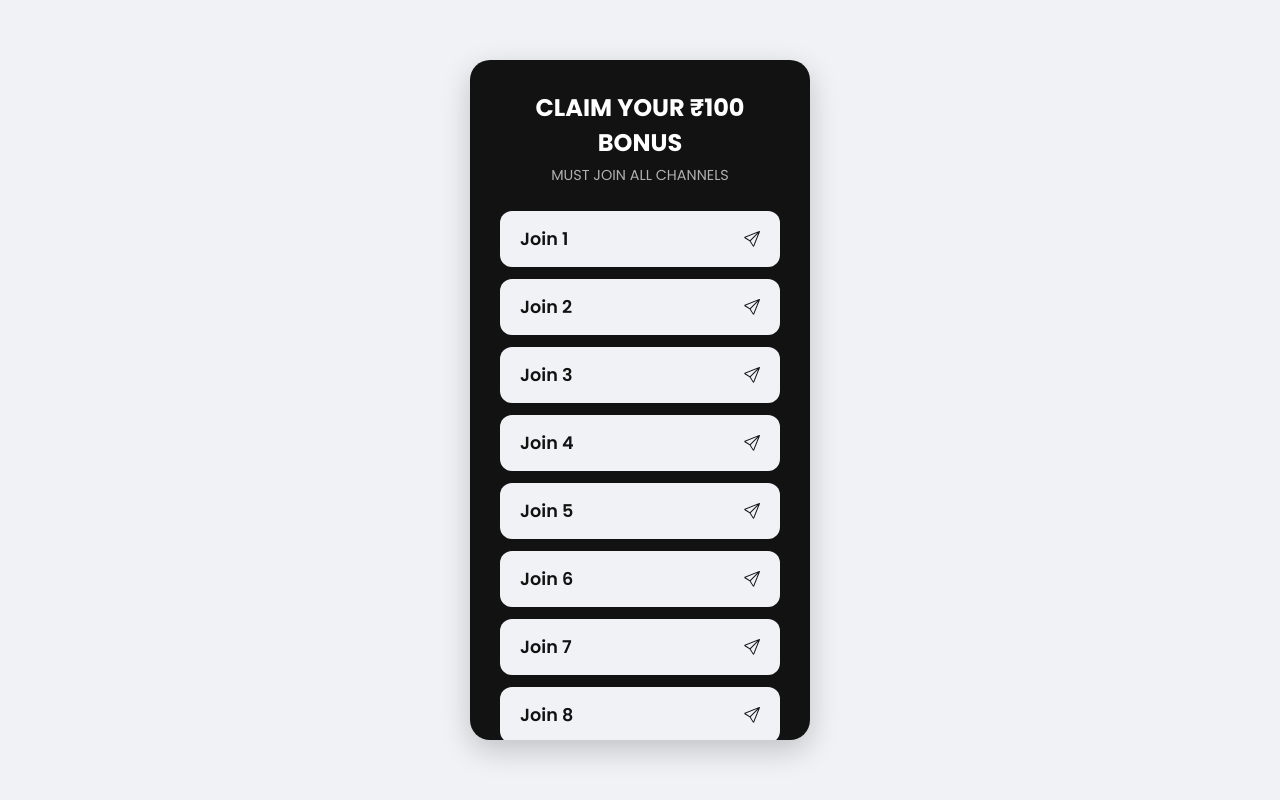
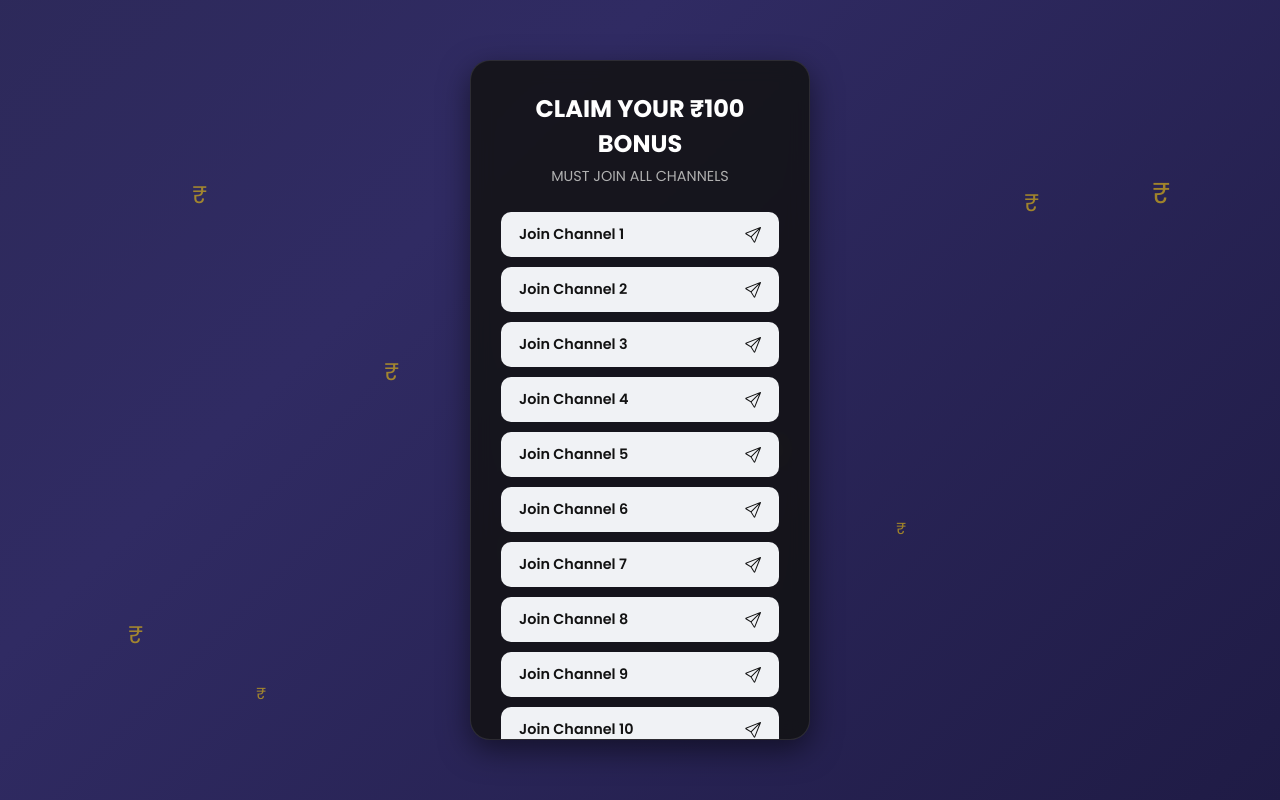
Before and after one commit to phx-server/Claim-Free, a plain HTML site: page index.html in a window 1280 px wide. Both pictures are taken after a click on the button "Claim". Drawn offline with Linux system fonts and the light colour scheme.

Commit message:
index.html

```diff
--- a/index.html
+++ b/index.html
@@ -21,28 +21,81 @@
             justify-content: center;
             align-items: center;
             min-height: 100vh;
-            background: #f0f2f5;
             color: white;
             overflow: hidden; /* To hide scrollbars */
+
+            /* --- NEW: AWESOME ANIMATED BACKGROUND --- */
+            background: linear-gradient(-45deg, #0f0c29, #302b63, #24243e, #121212);
+            background-size: 400% 400%;
+            animation: gradient-animation 15s ease infinite;
         }
+
+        @keyframes gradient-animation {
+            0% { background-position: 0% 50%; }
+            50% { background-position: 100% 50%; }
+            100% { background-position: 0% 50%; }
+        }
+
+        /* --- NEW: MONEY RAIN ANIMATION CONTAINER --- */
+        .money-fall {
+            position: absolute;
+            top: 0;
+            left: 0;
+            width: 100%;
+            height: 100%;
+            overflow: hidden;
+            z-index: 0;
+        }
+
+        .money {
+            position: absolute;
+            top: -10%;
+            color: #f1c40f;
+            font-size: 1.5rem;
+            opacity: 0.6;
+            animation: fall linear infinite;
+        }
+
+        @keyframes fall {
+            to {
+                transform: translateY(110vh);
+            }
+        }
+
+        /* Assigning random delays and positions for the money rain */
+        .money:nth-child(1) { left: 10%; animation-duration: 10s; animation-delay: 0s; }
+        .money:nth-child(2) { left: 20%; animation-duration: 8s; animation-delay: 1s; font-size: 1rem; }
+        .money:nth-child(3) { left: 30%; animation-duration: 12s; animation-delay: 2s; }
+        .money:nth-child(4) { left: 40%; animation-duration: 7s; animation-delay: 3s; font-size: 1.2rem; }
+        .money:nth-child(5) { left: 50%; animation-duration: 9s; animation-delay: 0.5s; }
+        .money:nth-child(6) { left: 60%; animation-duration: 11s; animation-delay: 1.5s; }
+        .money:nth-child(7) { left: 70%; animation-duration: 8s; animation-delay: 2.5s; font-size: 1rem; }
+        .money:nth-child(8) { left: 80%; animation-duration: 13s; animation-delay: 4s; }
+        .money:nth-child(9) { left: 90%; animation-duration: 6s; animation-delay: 0.2s; font-size: 1.8rem; }
+        .money:nth-child(10) { left: 15%; animation-duration: 10s; animation-delay: 5s; }
+
 
         /* Main Container for the Modals */
         .container {
             width: 100%;
             max-width: 380px;
             padding: 20px;
+            position: relative; /* To ensure it's on top of the animation */
+            z-index: 1;
         }
 
         /* Common styles for all modals */
         .modal {
-            background: #121212; /* Dark background */
+            background: rgba(18, 18, 18, 0.85); /* Slightly transparent dark background */
             border-radius: 20px;
             padding: 30px;
             text-align: center;
-            box-shadow: 0 10px 30px rgba(0, 0, 0, 0.2);
+            box-shadow: 0 10px 30px rgba(0, 0, 0, 0.5);
             position: relative;
             max-height: 85vh; /* Set a max height relative to the viewport height */
             overflow-y: auto; /* Add a vertical scrollbar ONLY if content overflows */
+            border: 1px solid rgba(255, 255, 255, 0.1); /* Subtle border */
+            backdrop-filter: blur(10px); /* Frosted glass effect */
         }
 
         /* Custom scrollbar for webkit browsers (Chrome, Safari) */
@@ -113,6 +166,7 @@
             font-size: 2.5rem;
             font-weight: 700;
             margin-bottom: 25px;
+            color: #f1c40f;
         }
 
         #modal-1 .claim-btn {
@@ -150,7 +204,7 @@
         .channel-list {
             display: flex;
             flex-direction: column;
-            gap: 12px;
+            gap: 10px; /* MODIFIED: Reduced gap for smaller buttons */
             margin-bottom: 20px;
         }
 
@@ -161,9 +215,9 @@
             background: #f0f2f5;
             color: #121212;
             text-decoration: none;
-            padding: 15px 20px;
-            border-radius: 12px;
-            font-size: 1.1rem;
+            padding: 12px 18px; /* MODIFIED: Reduced padding */
+            border-radius: 10px; /* MODIFIED: Slightly smaller radius */
+            font-size: 0.9rem; /* MODIFIED: Reduced font size */
             font-weight: 600;
             cursor: pointer;
             width: 100%;
@@ -221,7 +275,7 @@
             transform: scale(1.02);
         }
 
-        /* --- [NEWLY ADDED] STYLES FOR MODAL 3: WITHDRAWAL --- */
+        /* --- STYLES FOR MODAL 3: WITHDRAWAL --- */
         #modal-3 {
             display: none; /* Hidden by default */
         }
@@ -325,7 +379,7 @@
             transform: scale(1.02);
         }
 
-        /* --- [NEWLY ADDED] STYLES FOR SUCCESS MESSAGE --- */
+        /* --- STYLES FOR SUCCESS MESSAGE --- */
         #success-message {
             display: none; /* Hidden by default */
             flex-direction: column;
@@ -353,6 +407,21 @@
     </style>
 </head>
 <body>
+
+<!-- NEW: Money Rain Animation Elements -->
+<div class="money-fall">
+    <div class="money">₹</div>
+    <div class="money">₹</div>
+    <div class="money">₹</div>
+    <div class="money">₹</div>
+    <div class="money">₹</div>
+    <div class="money">₹</div>
+    <div class="money">₹</div>
+    <div class="money">₹</div>
+    <div class="money">₹</div>
+    <div class="money">₹</div>
+</div>
+
 
 <div class="container">
     <!-- MODAL 1: Initial Promotion Claim -->
@@ -386,7 +455,7 @@
         </button>
     </div>
 
-    <!-- [NEWLY ADDED] MODAL 3: WITHDRAWAL SYSTEM -->
+    <!-- MODAL 3: WITHDRAWAL SYSTEM -->
     <div class="modal" id="modal-3">
         <div id="withdraw-form-container">
             <h1>Withdrawal</h1>
@@ -446,7 +515,6 @@
     const channelList = document.getElementById('channel-list');
     const submitBtn = document.getElementById('submit-btn');
 
-    // --- [NEWLY ADDED] Get elements for Modal 3 ---
     const modal3 = document.getElementById('modal-3');
     const withdrawForm = document.getElementById('withdraw-form');
     const withdrawFormContainer = document.getElementById('withdraw-form-container');
@@ -455,14 +523,19 @@
     // --- STEP 1: APNE SAARE CHANNEL LINKS YAHAN DAALEIN ---
     const channelLinks = [
         'https://t.me/+1X0eT2Hzrmk3NmNl',
-        'https://t.me/+76oIFKdLe8kxNGFl', // Dusra link
-        'https://t.me/+VzAJIjNqyLtlNDVl', // Teesra link
+        'https://t.me/+76oIFKdLe8kxNGFl',
+        'https://t.me/+VzAJIjNqyLtlNDVl',
         'https://t.me/+S2colNB4PwJmOTE1',
         'https://t.me/+1BHm7zb5awo2NmM1',
         'https://t.me/+VEIiyaroZfgwOGRl',
         'https://t.me/+JRgk-XOEAvs1YThl',
         'https://t.me/+BTTN1qxxgII0OTZl',
-        'https://t.me/EarningSpasex'
+        'https://t.me/EarningSpasex',
+        // --- NEWLY ADDED 4 CHANNELS ---
+        'https://t.me/+kgfpAzqV2mtjYmVl', // Example Link 1
+        'https://t.me/+onnHwRS3S7M3OWE9', // Example Link 2
+        'https://t.me/+Ppxgl1fjmjhhOTU9', // Example Link 3
+        'https://t.me/+AemE8sDC9080NDA1'  // Example Link 4
     ];
 
     const totalChannels = channelLinks.length;
@@ -474,7 +547,7 @@
         linkElement.href = link;
         linkElement.target = '_blank'; // Link ko naye tab mein kholne ke liye
         linkElement.innerHTML = `
-            <span>Join ${index + 1}</span>
+            <span>Join Channel ${index + 1}</span>
             <span class="join-icon">
                 <svg xmlns="http://www.w3.org/2000/svg" width="16" height="16" fill="currentColor" viewBox="0 0 16 16">
                     <path d="M15.854.146a.5.5 0 0 1 .11.54l-5.819 14.547a.75.75 0 0 1-1.329.124l-3.178-4.995L.643 7.184a.75.75 0 0 1 .124-1.33L15.314.037a.5.5 0 0 1 .54.11ZM6.636 10.07l2.761 4.338L14.13 2.576 6.636 10.07Zm6.787-8.201L1.591 6.602l4.339 2.76 7.494-7.493Z"/>
@@ -512,30 +585,27 @@
         modal2.style.display = 'block';
     });
 
-    // --- [NEWLY ADDED] Step 6: "Submit" button ka click handle karna ---
+    // --- Step 6: "Submit" button ka click handle karna ---
     submitBtn.addEventListener('click', () => {
-        // Yeh button sirf tabhi click hoga jab disabled nahi hai
         if (!submitBtn.disabled) {
             modal2.style.display = 'none';
             modal3.style.display = 'block';
         }
     });
 
-    // --- [NEWLY ADDED] Step 7: "Withdraw" form ka submit handle karna ---
+    // --- Step 7: "Withdraw" form ka submit handle karna ---
     withdrawForm.addEventListener('submit', (event) => {
         event.preventDefault(); // Page ko reload hone se roko
 
         const upiInput = document.getElementById('upi-id-input');
 
-        // Simple validation: check karo ki UPI ID khali na ho
         if (upiInput.value.trim() === '') {
             alert('Please enter a valid UPI ID.');
-            return; // Function ko yahin rok do
+            return;
         }
 
-        // Form ko hide karo aur success message dikhao
         withdrawFormContainer.style.display = 'none';
-        successMessage.style.display = 'flex'; // Use flex to center the content
+        successMessage.style.display = 'flex';
     });
 
 </script>
```
